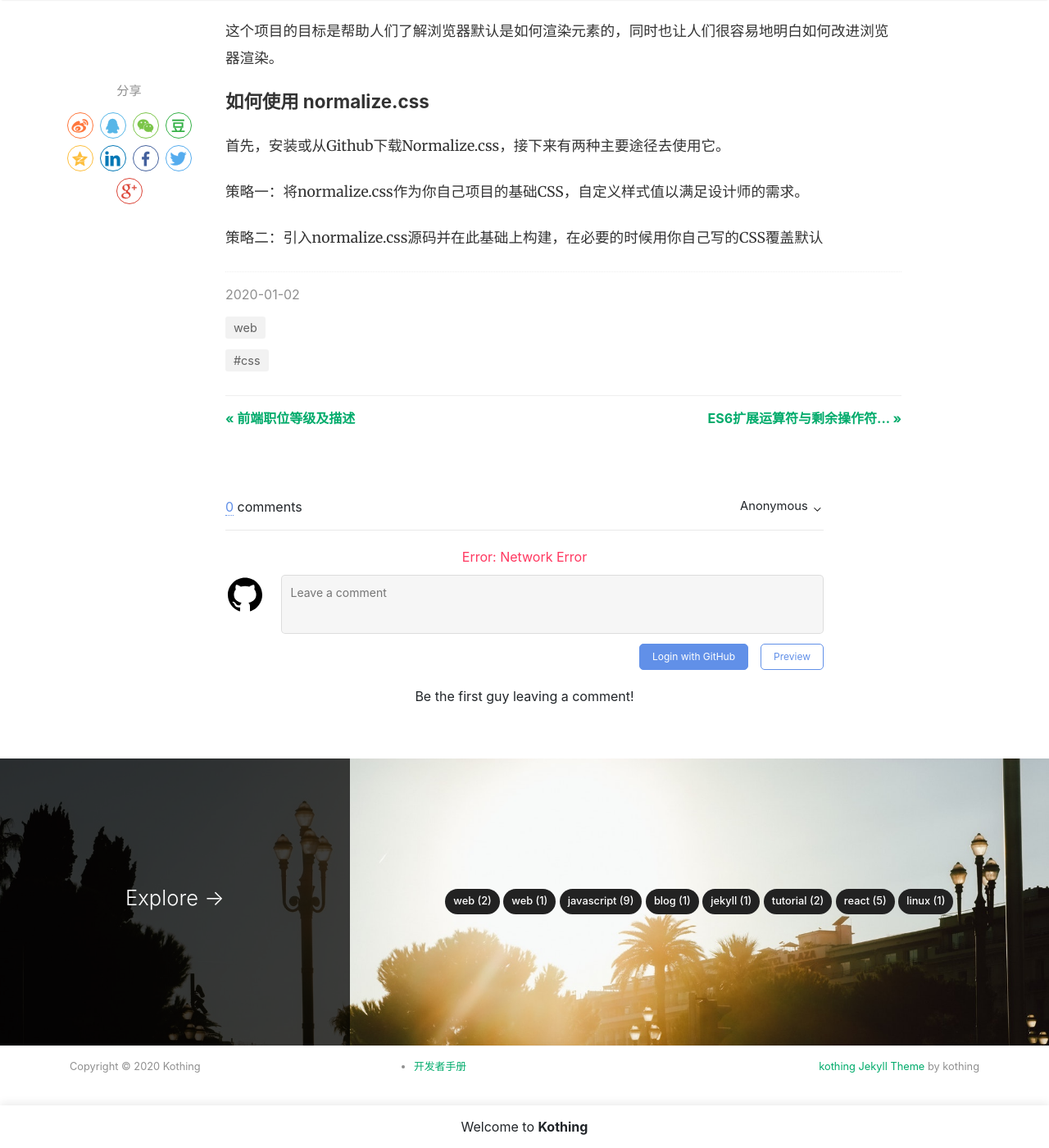
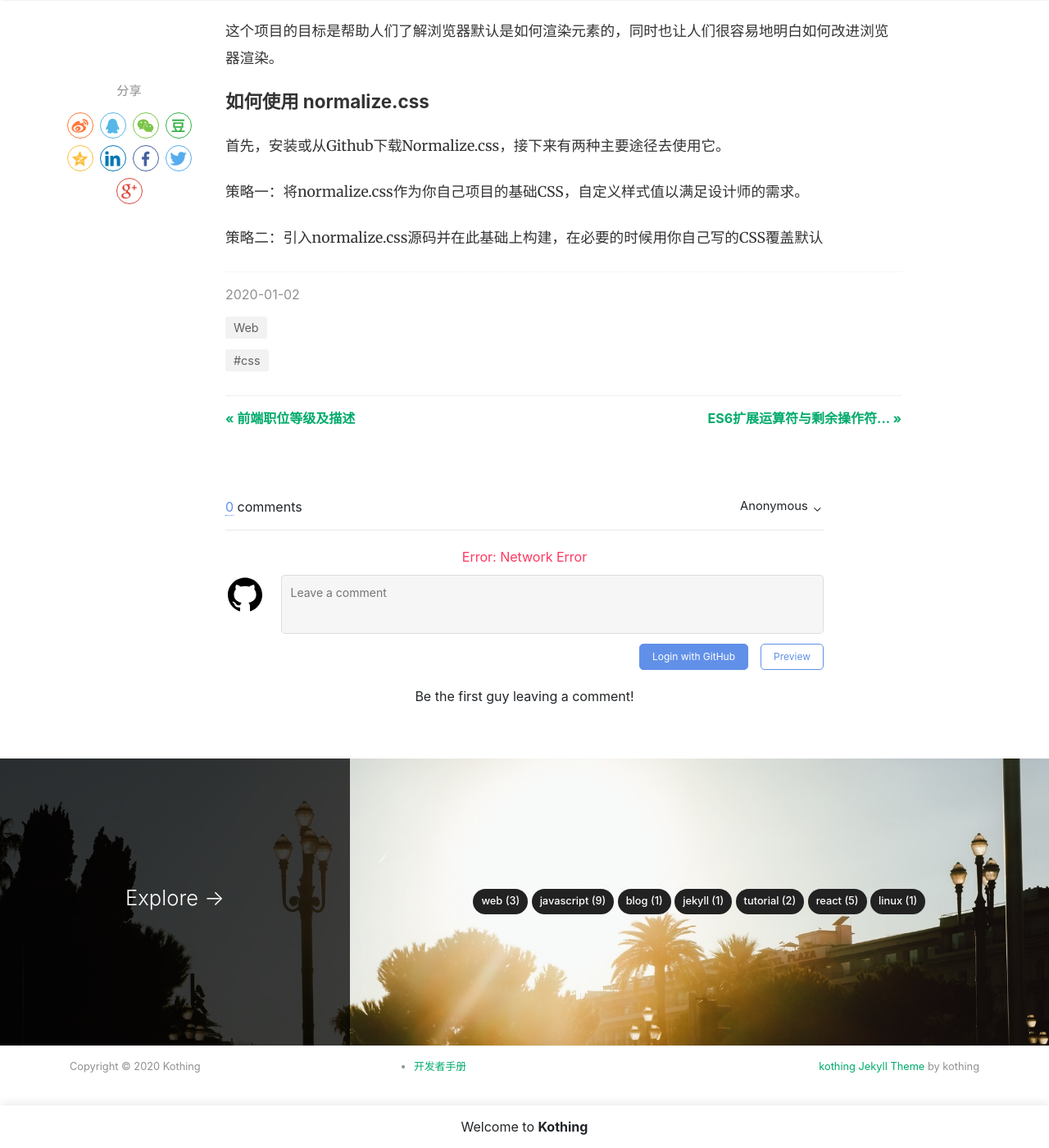
Before and after one commit to kothing/kothing.github.io, a Jekyll site: the page built from _posts/2020-01-02-normalize-css.md, in a window 1280 px wide and 1400 px high, scrolled down 2195 px. Shown: the whole window at 82% size. Built offline with Jekyll 4.4.1, drawn with Linux system fonts in a browser that asks for light colours; nearby versions of some CDN libraries; comment, search, counter and statistics services are not loaded.

Commit message:
Update 2020-01-02-normalize-css.md

```diff
--- a/_posts/2020-01-02-normalize-css.md
+++ b/_posts/2020-01-02-normalize-css.md
@@ -2,7 +2,7 @@
 layout: post
 title: "normalize.css"
 author: Kothing
-categories: [ web ]
+categories: [ Web ]
 tags: [ css ]
 image: assets/images/17.jpg
 featured: false
```
